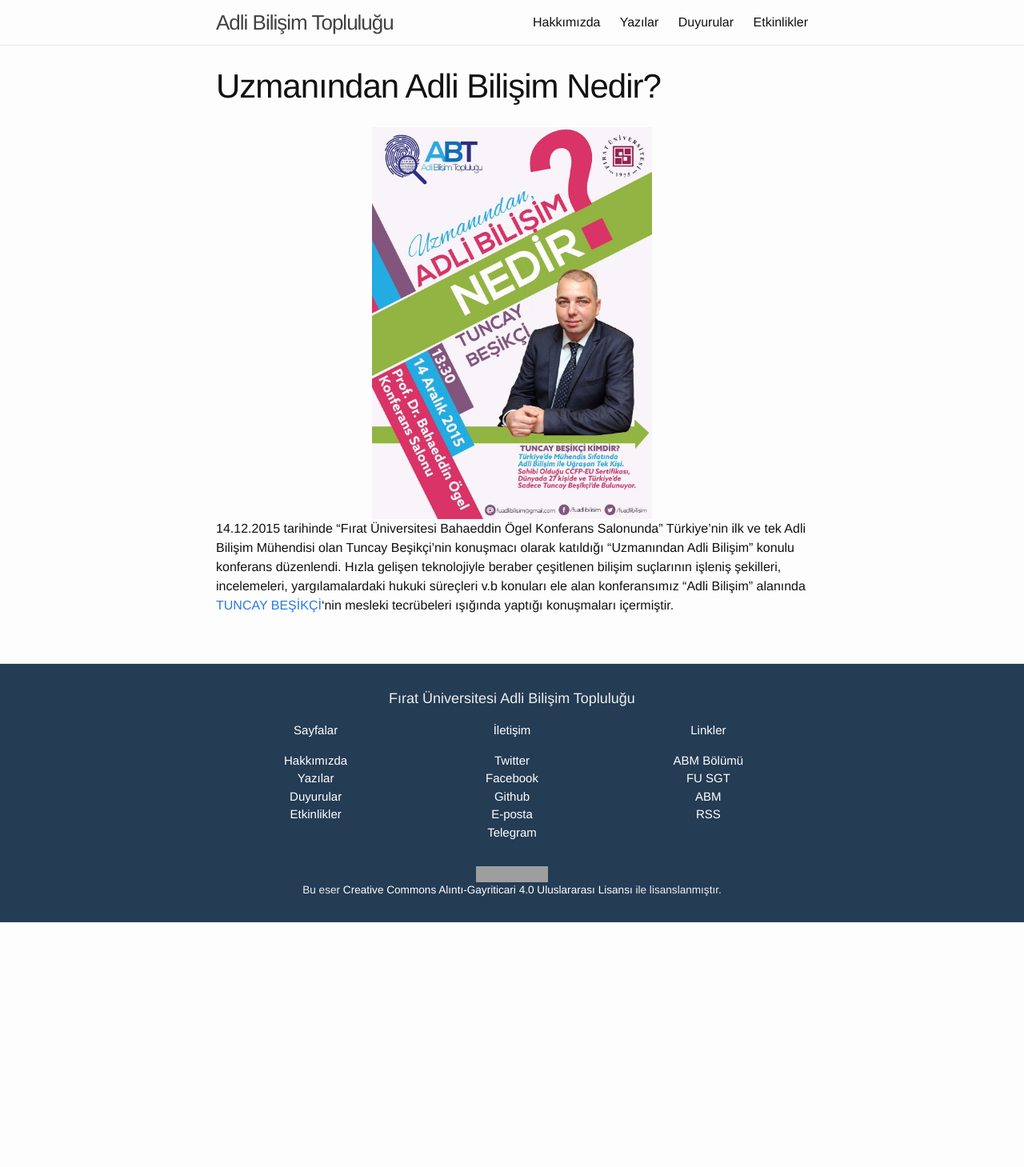
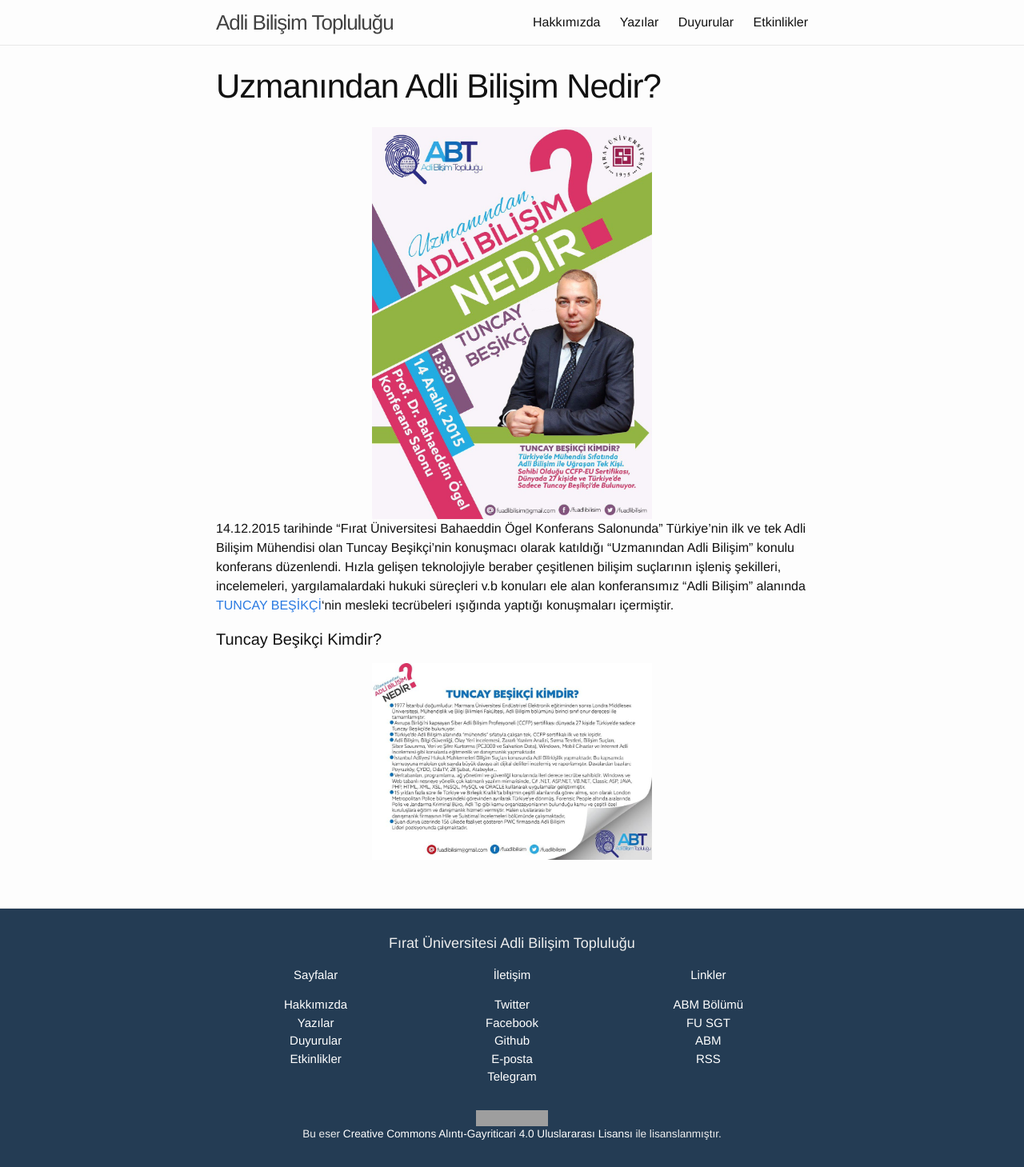
Before and after one commit to fuadlibilisimfuadlibilisim/abt, a Jekyll site: the page built from _posts/2017-03-05-Uzmanindan-adli-bilisim.md, in a window 1280 px wide. Shown: the whole page at 80% size. Built offline with Jekyll 4.4.1, drawn with Linux system fonts in a browser that asks for light colours; before the commit the page ends 1153 px from its top, so only the background shows below that; grey boxes are pictures that could not be loaded.

Commit message:
etkinlik: Uzmanından adli bilişim

```diff
--- a/_posts/2017-03-05-Uzmanindan-adli-bilisim.md
+++ b/_posts/2017-03-05-Uzmanindan-adli-bilisim.md
@@ -6,3 +6,6 @@
 ---
 <div align="center"><img src="https://fuadlibilisim.github.io/abt/assets/img/Uzmanindan-adli-bilisim.jpeg"  width="350"></div>
 14.12.2015 tarihinde “Fırat Üniversitesi Bahaeddin Ögel Konferans Salonunda” Türkiye’nin ilk ve tek Adli Bilişim Mühendisi olan Tuncay Beşikçi’nin konuşmacı olarak katıldığı “Uzmanından Adli Bilişim” konulu konferans düzenlendi. Hızla gelişen teknolojiyle beraber çeşitlenen bilişim suçlarının işleniş şekilleri, incelemeleri, yargılamalardaki hukuki süreçleri v.b konuları ele alan konferansımız "Adli Bilişim" alanında [TUNCAY BEŞİKÇİ](https://www.linkedin.com/in/tuncaybesikci/)'nin mesleki tecrübeleri ışığında yaptığı konuşmaları içermiştir.
+
+#### Tuncay Beşikçi Kimdir?
+<div align="center"><img src="https://fuadlibilisim.github.io/abt/assets/img/tuncay-besikci.jpg"  width="350"></div>
```
Also changed, not shown: assets/img/tuncay-besikci.jpg (added).
